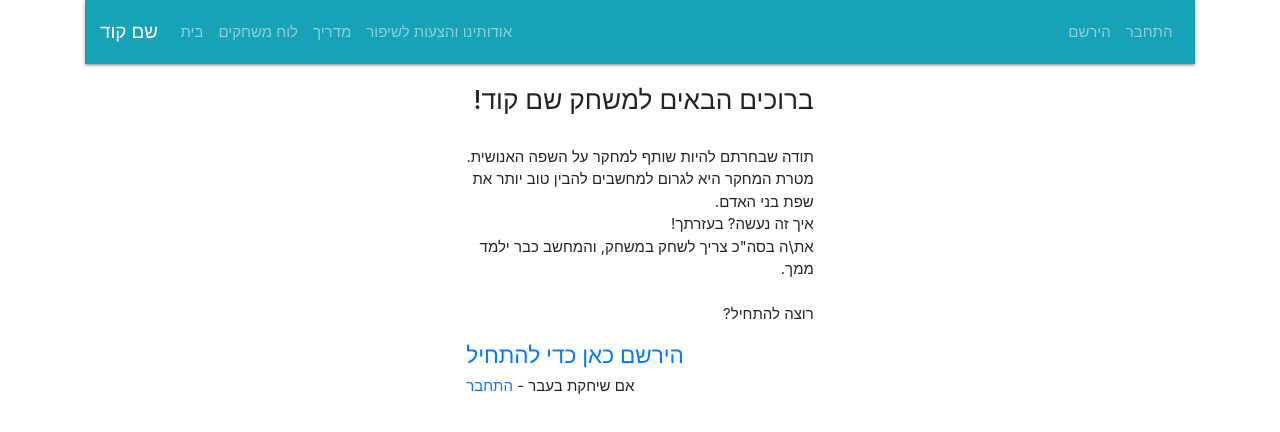
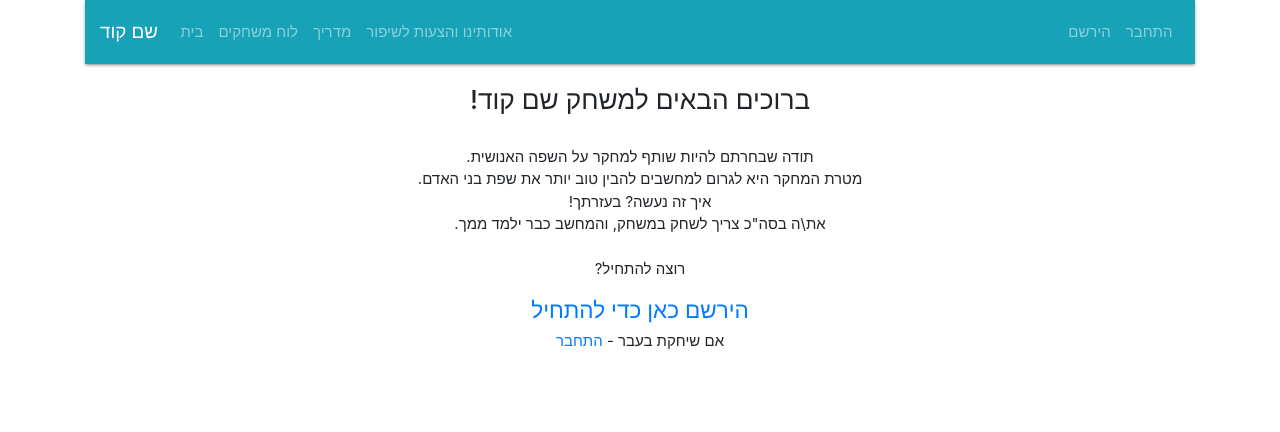
Before and after one commit to avi326/CodeNames, a Vue app: page / in a window 1280 px wide. Shown: the top 432 px of the page. Built offline with nearby package versions, Linux system fonts and the light colour scheme; no server answers; what vue-chat-scroll, vue-circular-count-down-timer, vuejs-dialog would draw is missing.

Commit message:
home fix

```diff
--- a/src/components/Home.vue
+++ b/src/components/Home.vue
@@ -2,19 +2,18 @@
   <div class="home">
 
     <b-container class="bv-example-row">
-      <b-row>
-        <b-col></b-col>
+      <b-row  style="direction: rtl; text-align: center;" >
         <b-col>
 
-            <h3 style="direction: rtl; text-align: right; ">  ברוכים הבאים למשחק שם קוד! </h3> <br>
-            <p style="direction: rtl; text-align: right; ">
+            <h3>  ברוכים הבאים למשחק שם קוד! </h3> <br>
+            <p>
              תודה שבחרתם להיות שותף למחקר על השפה האנושית. <br>
              מטרת המחקר היא לגרום למחשבים להבין טוב יותר את שפת בני האדם. <br>
              איך זה נעשה? בעזרתך! <br>
              את\ה בסה"כ צריך לשחק במשחק, והמחשב כבר ילמד ממך. <br> <br>
              רוצה להתחיל?
              </p>
-             <h4>
+             <h4 >
              <router-link :to="{ name: 'Signup'}"> הירשם  כאן כדי להתחיל  </router-link>
              </h4>
              <p>
@@ -24,7 +23,6 @@
 
 
         </b-col>
-        <b-col></b-col>
       </b-row>
 </b-container>
   </div>
```
